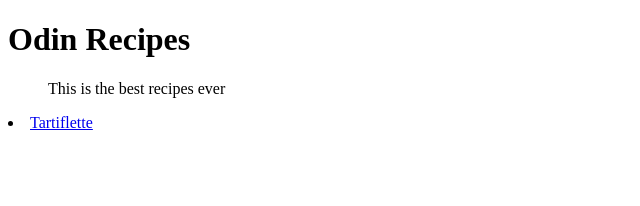
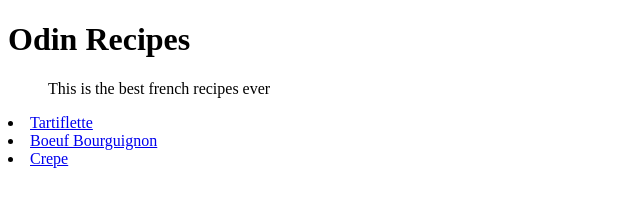
Before and after one commit to aliceguillem/odin-recipes, a plain HTML site: page index.html in a window 1280 px wide. Shown: the whole page, without its empty margins (0-640 px from the left). Drawn offline with Linux system fonts and the light colour scheme.

Commit message:
<feat> Create the link between each page

```diff
--- a/index.html
+++ b/index.html
@@ -8,7 +8,9 @@
 
 <body>
     <h1>Odin Recipes</h1>
-    <ol>This is the best recipes ever</ol>
+    <ol>This is the best french recipes ever</ol>
         <li><a href="./recipes/tartiflette.html">Tartiflette</a></li>
-</body>
+        <li><a href="./recipes/boeuf_bourguignon.html">Boeuf Bourguignon</a></li>
+        <li><a href="./recipes/crepe.html">Crepe</a></li>
+    </body>
 </html>
```
Also changed, not shown: recipes/boeuf_bourguignon.html (+1 -0 lines), recipes/crepe.html (+1 -0 lines), recipes/tartiflette.html (+1 -0 lines).
